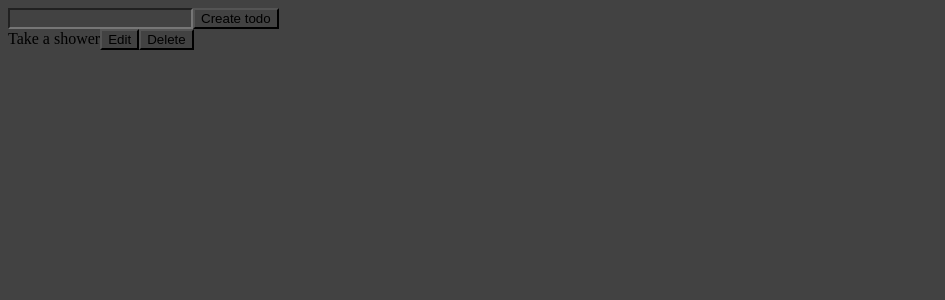
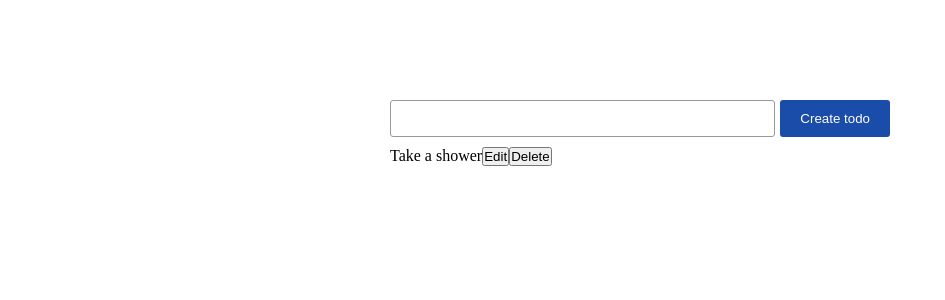
Before and after one commit to cristofertOcampo/TaskList, a React (Create React App) app: page / in a window 1280 px wide. Both pictures are taken after a click on the input "Create todo". Shown: the top 300 px of the page, without its empty margins (0-945 px from the left). Built offline with nearby package versions, Linux system fonts and the light colour scheme.

Commit message:
Css TodoApp is ready

```diff
--- a/src/App.js
+++ b/src/App.js
@@ -1,8 +1,9 @@
 import React from 'react';
 import TodoApp from './components/TodoApp';
+import './app.css'
 
 function App() {
-  return (<><TodoApp></TodoApp></>);
+  return (<TodoApp />);
 }
 
 export default App;
--- /dev/null
+++ b/src/app.css
@@ -0,0 +1,5 @@
+*{
+    margin: 0;
+    padding: 0;
+    box-sizing: border-box;
+}
--- a/src/components/Todo.jsx
+++ b/src/components/Todo.jsx
@@ -1,5 +1,6 @@
 import React from "react";
 import { useState } from "react";
+import Style from '../cssComponents/todo.module.css';
 
 export const Todo = ({ item, onUpdate, onDelete }) => {
   const [isEdit, setIsEdit] = useState(false);
@@ -22,14 +23,14 @@ export const Todo = ({ item, onUpdate, onDelete }) => {
     };
 
     return (
-      <form className="todoUpdateForm" onSubmit={handleSubmit}>
+      <form className={Style.todoUpdateForm} onSubmit={handleSubmit}>
         <input
           type="text"
-          className="todoInput"
+          className={Style.todoInput}
           onChange={handleChange}
           value={newValue}
         />
-        <button className="button" onClick={handleClickUpdateTodo}>
+        <button className={Style.button} onClick={handleClickUpdateTodo}>
           Update
         </button>
       </form>
@@ -38,13 +39,13 @@ export const Todo = ({ item, onUpdate, onDelete }) => {
 
   const TodoElement = () => {
     return (
-      <div className="todoInfo">
-        {item.title}
-        <button onClick={() => setIsEdit(true)}>Edit</button>
-        <button onClick={(e) => onDelete(item.id)}>Delete</button>
+      <div className={Style.todoInfo}>
+        <span className={Style.todoTitle}>{item.title}</span>
+        <button className={Style.button} onClick={() => setIsEdit(true)}>Edit</button>
+        <button className={Style.buttonDelete} onClick={(e) => onDelete(item.id)}>Delete</button>
       </div>
     );
   };
 
-  return <div className="todo">{isEdit ? <FormEdit /> : <TodoElement />}</div>;
+  return <div className={Style.todo}>{isEdit ? <FormEdit /> : <TodoElement />}</div>;
 };
--- a/src/cssComponents/todoApp.module.css
+++ b/src/cssComponents/todoApp.module.css
@@ -1,3 +1,34 @@
-*{
-    background-color: rgb(66, 66, 66);
+.todoContainer{
+    width: 500px;
+    margin: 100px auto;
+    display: flex;
+    flex-direction: column;
 }
+
+.todoCreateForm{
+    display: flex;
+    gap: 5px;
+}
+
+.todoInput{
+    flex-wrap: 1;
+    width: 100%;
+    padding: 10px;
+    border-radius: 3px;
+    border: solid 1px #999;
+}
+
+.buttonCreate{
+    border: none;
+    border-radius: 3px;
+    background-color: #1a4ca9;
+    color: #ffffff;
+    padding: 10px 20px;
+}
+
+.todosContainer{
+    display: flex;
+    flex-direction: column;
+    gap: 5px;
+    margin-top: 10px;
+}
```
Also changed, not shown: src/cssComponents/todo.module.css (added).
